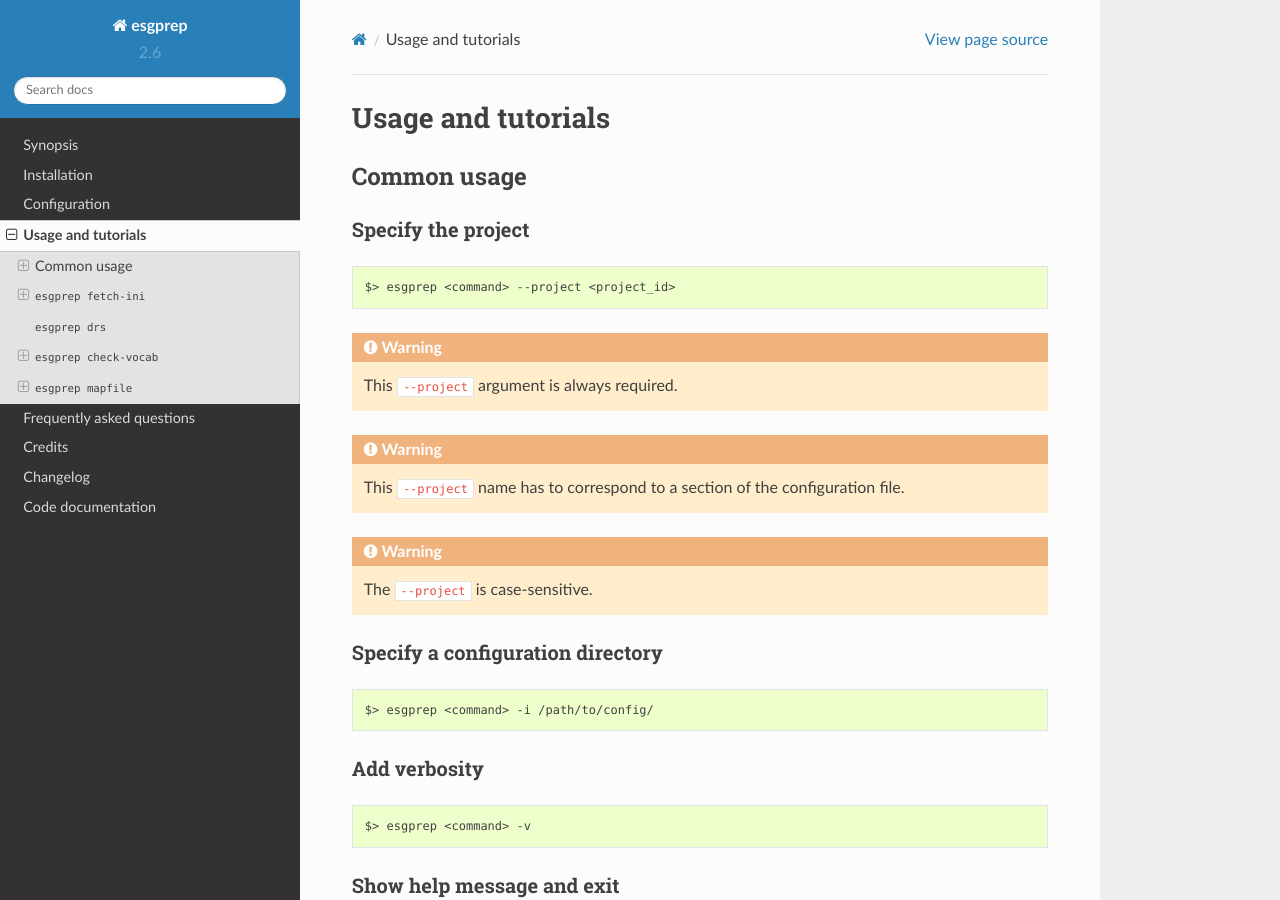
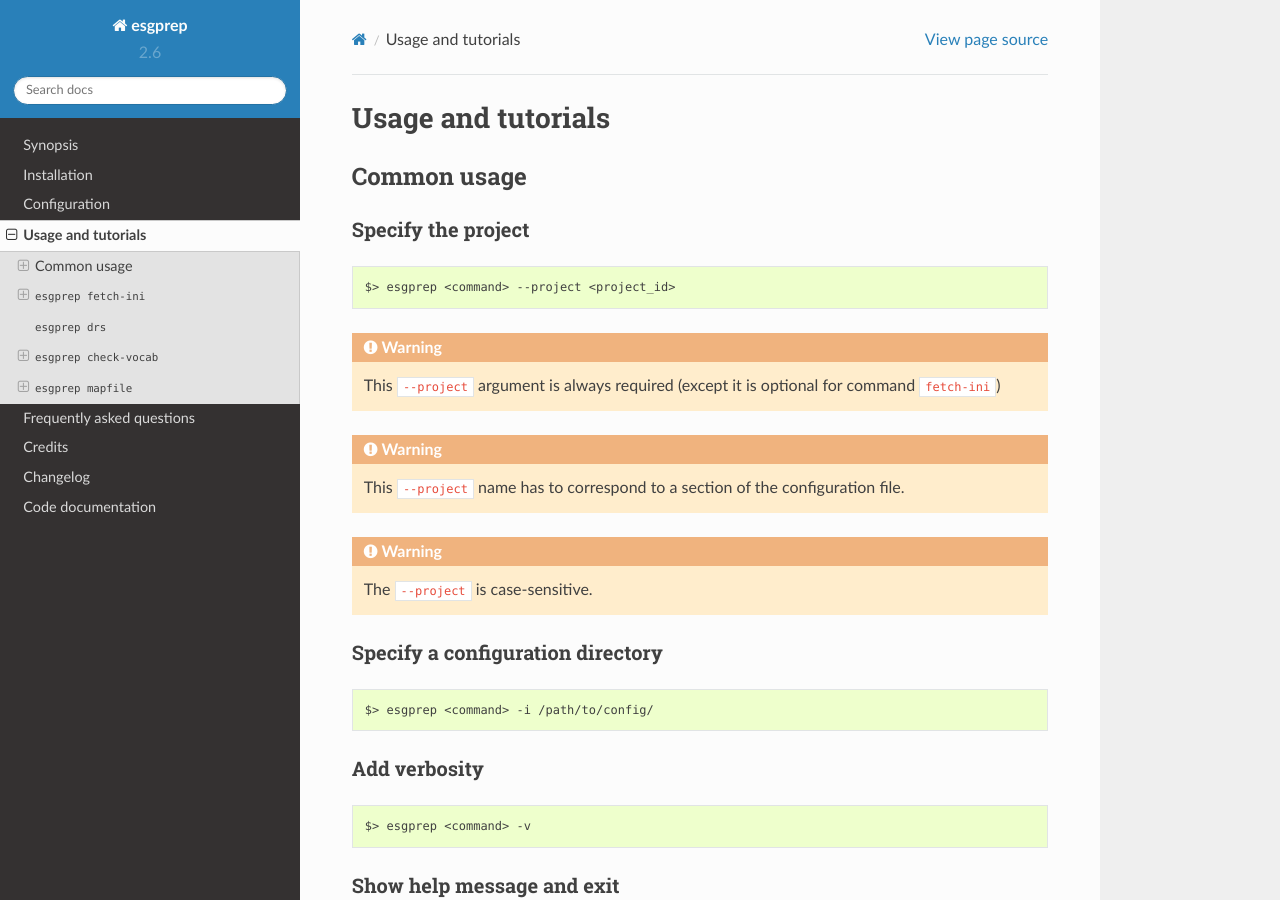
Before and after one commit to ESGF/esgf-prepare, a Sphinx documentation site: the page built from docs/usage.rst, in a window 1280 px wide and 900 px high. Built offline with Sphinx 7.4.7 and the Read the Docs theme 2.0.0, drawn with Linux system fonts in a browser that asks for light colours.

Commit message:
correct a typo and a false statement in the docs

```diff
--- a/docs/synopsis.rst
+++ b/docs/synopsis.rst
@@ -17,7 +17,7 @@ ESGF node.
 ``esgprep fetch-ini``
 *********************
 
-The ESGF publishng client and most of the ESGF tools rely on configuration files of different kinds, which are the
+The ESGF publishing client and most of the ESGF tools rely on configuration files of different kinds, which are the
 primary means of configuring the ESGF publisher.
 
 * The ``esg.ini`` file gathers all information needed to configure the data node for data publication (e.g., PostgreSQL access, THREDDS configuration, etc.).
--- a/docs/usage.rst
+++ b/docs/usage.rst
@@ -13,7 +13,8 @@ Specify the project
 
    $> esgprep <command> --project <project_id>
 
-.. warning:: This ``--project`` argument is always required.
+.. warning:: This ``--project`` argument is always required (except
+             it is optional for command ``fetch-ini``)
 
 .. warning:: This ``--project`` name has to correspond to a section of the configuration file.
 
```
